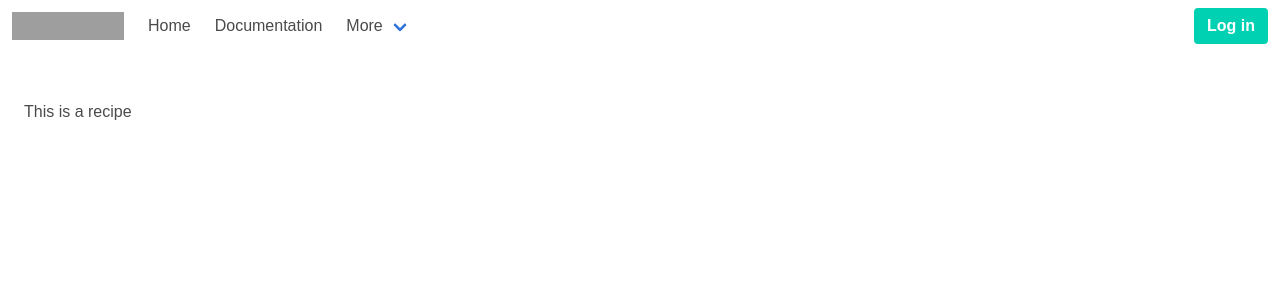
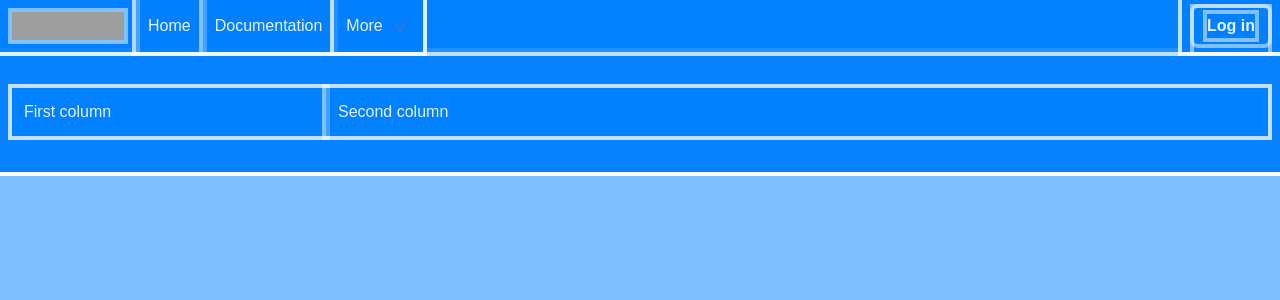
Before and after one commit to TomGroombridge/pastuso-food-client, a React (Create React App) app: page / in a window 1280 px wide. Shown: the top 300 px of the page. Built offline with nearby package versions, Linux system fonts and the light colour scheme; no server answers; grey boxes are pictures that could not be loaded; what auth0-js would draw is missing.

Commit message:
added 2 columns for the recipe

```diff
--- a/src/App/Home/index.tsx
+++ b/src/App/Home/index.tsx
@@ -1,12 +1,13 @@
 import * as React from 'react'
 import NavBar from '../../Components/NavBar';
+import Recipe from '../../Components/Recipe';
 
 const Home = (props: any) => {
   return(
     <>
       <NavBar auth={props.auth}/>
       <section className="section">
-        <h1>This is a recipe</h1>
+        <Recipe />
       </section>
     </>
   )
--- /dev/null
+++ b/src/Components/Recipe/index.tsx
@@ -0,0 +1,16 @@
+import * as React from 'react';
+
+const Recipe = () => {
+  return(
+    <div className="columns">
+      <div className="column is-one-quarter-tablet is-full-mobile">
+        First column
+      </div>
+      <div className="column is-three-quarters-tablet is-full-mobile">
+        Second column
+      </div>
+    </div>
+  )
+}
+
+export default Recipe;
--- a/src/Components/Routes/index.tsx
+++ b/src/Components/Routes/index.tsx
@@ -3,7 +3,7 @@ import { Route, Router } from 'react-router-dom'
 import Auth from '../../App/Auth/auth';
 import Home from '../../App/Home'
 import history from '../../history';
-// import '../../Styles/debug.css';
+import '../../Styles/debug.css';
 import Callback from '../Callback';
 
 const auth = new Auth();
```
